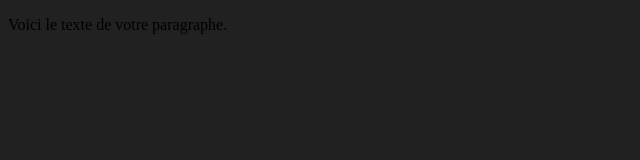
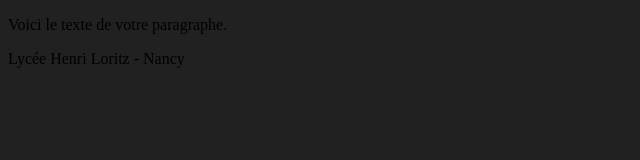
Before and after one commit to ysupeljak/Anna_Test, a plain HTML site: page index.html in a window 1280 px wide. Shown: the full height of the page, 0-640 px from the left. Drawn offline with Linux system fonts and the light colour scheme.

Commit message:
Modification du fichier ndex.html

```diff
--- a/index.html
+++ b/index.html
@@ -10,5 +10,6 @@
 <div id="DigitalCLOCK" class="clock" onload="showTime()"></div>
 <script src="index.js"></script>
 <p>Voici le texte de votre paragraphe.</p>
+<p>Lycée Henri Loritz - Nancy</p>
 </body>
 </html>
```
